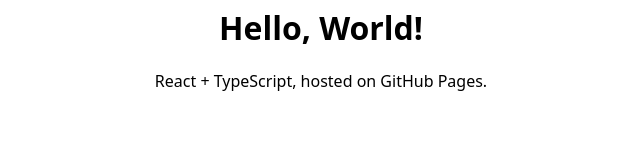
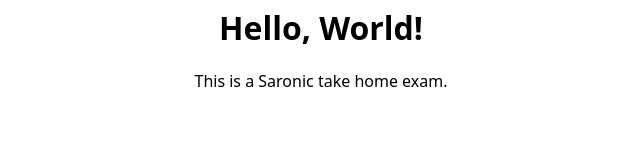
Before and after one commit to zhong-saronic/zhong-saronic.github.io, a React app: page / in a window 1280 px wide. Shown: the part 154-300 px from the top of the page, without its empty margins (319-959 px from the left). Built offline with nearby package versions, Linux system fonts and the light colour scheme; the HTML template or start-up script is replaced by a standard one.

Commit message:
Change hello world message to test github actions auto deployment

```diff
--- a/src/App.tsx
+++ b/src/App.tsx
@@ -2,7 +2,7 @@ function App() {
   return (
     <main style={{ fontFamily: "system-ui, sans-serif", textAlign: "center", marginTop: "20vh" }}>
       <h1>Hello, World!</h1>
-      <p>React + TypeScript, hosted on GitHub Pages.</p>
+      <p>This is a Saronic take home exam.</p>
     </main>
   );
 }
```
